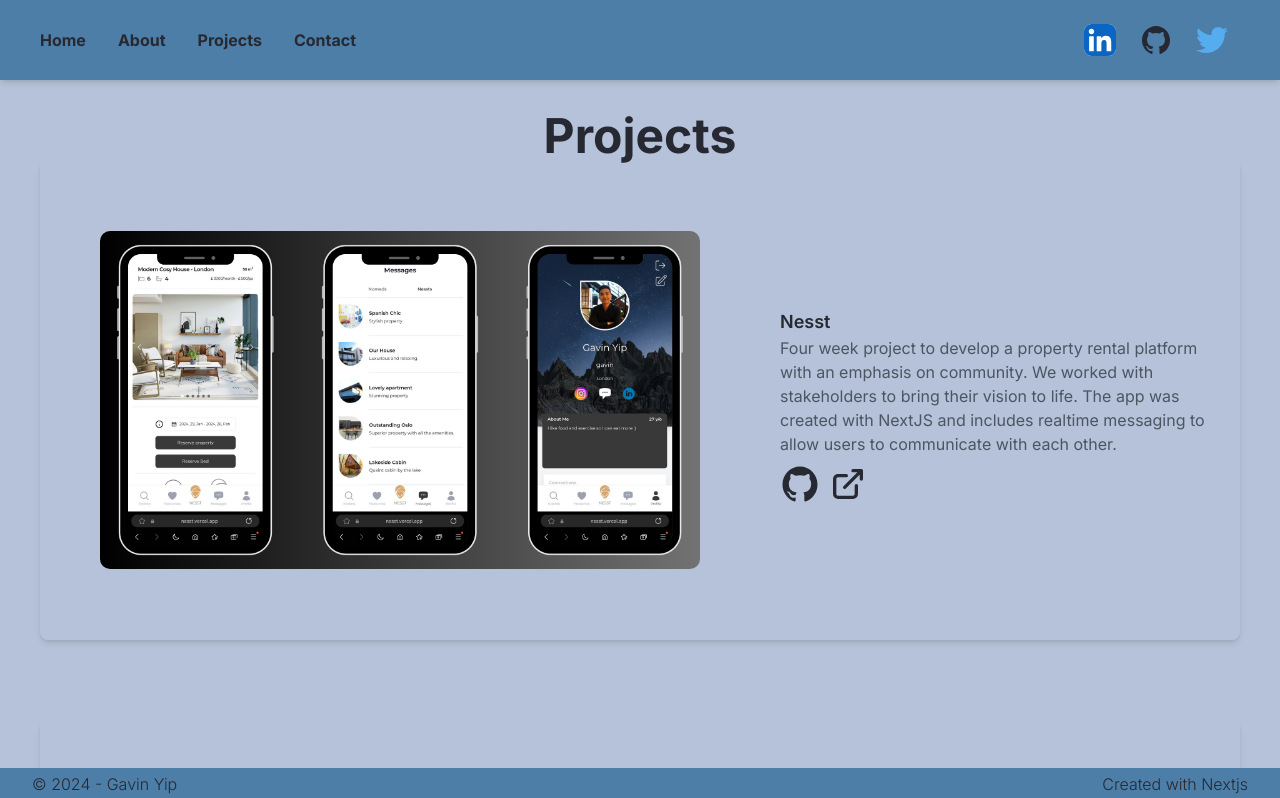
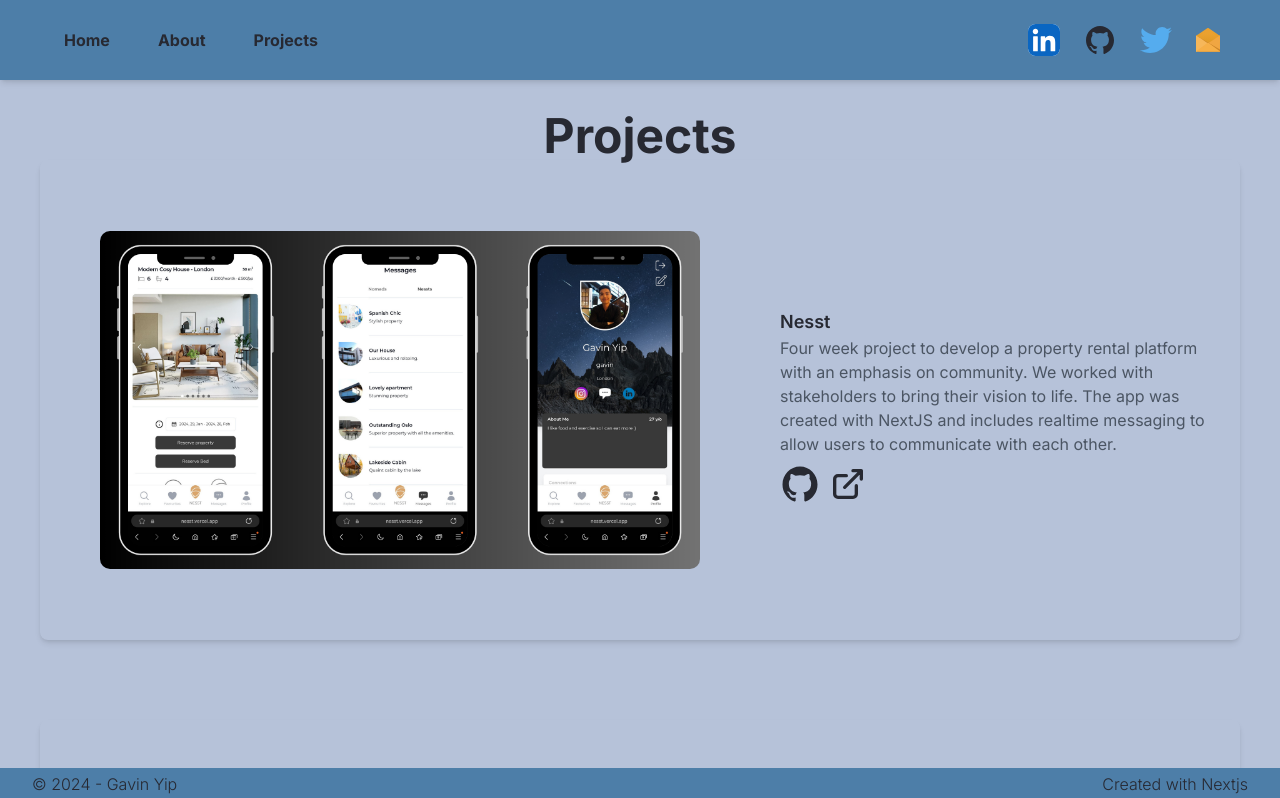
Before and after one commit to Gavinpiy/portfolio, a Next.js app: page /projects in a window 1280 px wide. Shown: the top 798 px of the page. Built offline with nearby package versions, Linux system fonts and the light colour scheme.

Commit message:
added email icon to header

```diff
--- a/components/Header.jsx
+++ b/components/Header.jsx
@@ -1,6 +1,6 @@
 import Link from "next/link";
 import { Logo } from "./Logo";
-import { LinkedInIcon, GithubIcon, TwitterIcon } from "./Icons";
+import { LinkedInIcon, GithubIcon, TwitterIcon, EmailIcon } from "./Icons";
 import { motion } from "framer-motion";
 
 const CustomLink = ({ href, title, className = "" }) => {
@@ -19,10 +19,21 @@ const Header = () => {
   return (
     <header className="flex bg-[#4D7EA8] items-center py-4 lg:py-6 px-6 lg:px-10 justify-between w-full shadow-md ">
       <nav className="flex">
-        <CustomLink href="/" title="Home" className=" mr-2 font-bold lg:mr-4 " />
-        <CustomLink href="/about" title="About" className="mr-2 font-bold lg:mx-4" />
-        <CustomLink href="/projects" title="Projects " className="mr-2 font-bold lg:mx-4" />
-        <CustomLink href="/contact" title="Contact" className="mr-2 font-bold lg:mx-4" />
+        <CustomLink
+          href="/"
+          title="Home"
+          className=" mr-4 font-bold lg:mx-6 "
+        />
+        <CustomLink
+          href="/about"
+          title="About"
+          className="mr-4 font-bold lg:mx-6"
+        />
+        <CustomLink
+          href="/projects"
+          title="Projects "
+          className="mr-4 font-bold lg:mx-6"
+        />
       </nav>
 
       <nav className=" flex items-center justify-center flex-wrap">
@@ -53,6 +64,14 @@ const Header = () => {
         >
           <TwitterIcon />
         </motion.a>
+        <motion.a
+          href="mailto:gavin.yip88@gmail.com"
+          whileHover={{ y: -2 }}
+          whileTap={{ scale: 0.9 }}
+          className="w-6 mx-1 lg:mx-3 lg:w-8"
+        >
+          <EmailIcon />
+        </motion.a>
       </nav>
 
       <div className="absolute left-[50%] top-2 translate-x-[-50%]">
--- a/components/Icons.jsx
+++ b/components/Icons.jsx
@@ -1,3 +1,4 @@
+import exp from "constants";
 import * as React from "react";
 
 export const GithubIcon = ({ className, ...rest }) => (
@@ -409,3 +410,99 @@ export const LinkArrow = ({ className, ...rest }) => (
     />
   </svg>
 );
+
+export const EmailIcon = (props) => (
+  <svg
+    xmlns="http://www.w3.org/2000/svg"
+    xmlSpace="preserve"
+    width={24}
+    height={24}
+    viewBox="0 0 512 512"
+    {...props}
+  >
+    <linearGradient
+      id="a"
+      x1={256}
+      x2={256}
+      y1={347.889}
+      y2={0}
+      gradientUnits="userSpaceOnUse"
+    >
+      <stop
+        offset={0}
+        style={{
+          stopColor: "#da9621",
+        }}
+      />
+      <stop
+        offset={0.768}
+        style={{
+          stopColor: "#eaa12f",
+        }}
+      />
+    </linearGradient>
+    <path
+      d="M511.972 170.467v11.507c-.6.427-1.372.937-2.143 1.448l-19.117 13.041c-1.285.853-2.828 1.875-4.371 2.984-7.973 5.283-18.345 12.358-25.203 16.876L293.376 329.769l-5.315 3.58-15.602 10.569c-1.972 1.278-4.286 2.301-6.858 2.983-1.029.34-2.229.511-3.343.681-.172.085-.343.085-.428.085-1.972.256-3.943.256-5.83.171-1.886.085-3.857.085-5.829-.171a27.086 27.086 0 0 1-3.772-.767c-2.572-.681-4.886-1.705-6.858-2.983l-7.029-4.774-8.572-5.795L50.862 216.324a276.656 276.656 0 0 0-6.429-4.262c-6-4.006-13.03-8.779-18.774-12.614-1.543-1.109-3.086-2.131-4.372-2.984L2.171 183.423c-.771-.511-1.543-1.022-2.143-1.448v-11.507c0-1.96.257-3.494.686-4.943 0-.084.086-.084.086-.084.429-.341.857-.597 1.371-.939l6.172-4.262 12.944-8.779c8.143-5.454 21.431-14.489 29.574-19.859L239.541 4.007C244.085 1.109 250.085-.255 256 .086c.6 0 1.114-.085 1.715-.085h.086c5.315 0 10.63 1.365 14.659 4.007l188.679 127.594c6.772 4.432 17.059 11.421 25.031 16.792 1.629 1.107 3.172 2.131 4.543 3.067l12.944 8.779 6.172 4.262c.514.341.943.597 1.371.939.515 1.447.772 3.066.772 5.026z"
+      style={{
+        fill: "url(#a)",
+      }}
+    />
+    <linearGradient
+      id="b"
+      x1={256}
+      x2={256}
+      y1={398.917}
+      y2={51.064}
+      gradientUnits="userSpaceOnUse"
+    >
+      <stop
+        offset={0}
+        style={{
+          stopColor: "#da9621",
+        }}
+      />
+      <stop
+        offset={0.768}
+        style={{
+          stopColor: "#eaa12f",
+        }}
+      />
+    </linearGradient>
+    <path
+      d="M512 221.49v11.441c-.625.443-1.429.976-2.141 1.508l-19.179 13.037c-8.116 5.41-21.407 14.455-29.524 19.866L272.502 394.875c-2.051 1.33-4.371 2.305-6.868 3.015-3.032.887-6.422 1.153-9.633.975-3.211.178-6.601-.089-9.633-.975-2.498-.71-4.817-1.685-6.868-3.015L50.845 267.341c-8.117-5.411-21.408-14.456-29.524-19.866L2.142 234.439c-.712-.533-1.516-1.065-2.141-1.508V221.49c0-1.951.268-3.548.714-4.966 0-.089.089-.089.089-.089.446-.355.892-.622 1.337-.977l6.245-4.257 12.934-8.78c8.116-5.41 21.407-14.455 29.524-19.866L239.499 55.023c4.549-2.927 10.614-4.258 16.501-3.903 5.887-.355 12.042.975 16.501 3.903l188.655 127.532c8.117 5.411 21.408 14.456 29.524 19.866l12.934 8.78 6.245 4.257c.445.355.891.621 1.337.977.536 1.418.804 3.104.804 5.055z"
+      style={{
+        fill: "url(#b)",
+      }}
+    />
+    <path
+      d="M262.258 314.513v35.968h-1.029l-11.487.767H.028V173.792c0-1.96.257-3.58.686-4.944 0-.085.086-.085.086-.085.943-2.983 2.829-4.688 5.315-5.114l10.716 6.307 5.057 2.983 23.06 13.553 1.2.681 14.659 8.609 166.819 98.359.343.171 33.089 19.433 1.2.768z"
+      style={{
+        fill: "#cc8529",
+      }}
+    />
+    <path
+      d="M266.715 336.247c0 .085-1.714 1.279-4.457 3.239a177.152 177.152 0 0 0-6.258 4.262c-1.2.767-2.486 1.619-3.857 2.557l-1.972 1.363-3.772 2.557-1.629 1.023-26.66 17.984c-2.829 1.875-5.658 3.835-8.229 5.626-4.886 3.324-8.916 6.051-10.287 6.903-1.972 1.449-10.201 6.99-18.345 12.529l-44.577 30.088-.172.171-.085.085-109.384 73.813c-1.886 1.279-3.943 2.642-5.915 4.006-1.115.767-2.229 1.449-3.343 2.216H8.515c-4.972 0-7.801-1.108-8.401-2.983v-.085c0-.341-.086-.597 0-1.023-.086-.512-.086-1.023-.086-1.62V173.792c0-1.96.257-3.58.686-4.944 0-.085.086-.085.086-.085.943-2.983 2.829-4.688 5.315-5.114.771-.256 1.457-.256 2.229-.171 1.886.085 4.029.938 6.344 2.472l30.346 20.456 1.114.767 13.116 8.864.771.512c8.058 5.455 20.745 14.064 28.632 19.348l153.446 103.729c.172.085.343.171.429.256l.771.512c2.057 1.363 4.029 2.728 5.829 3.92 3.001 1.96 5.401 3.665 6.858 4.688.857.512 1.458.852 1.543.937.343.255 2.486 1.705 4.715 3.324.086 0 .086.085.171.085 2.315 1.62 4.286 2.813 4.286 2.899z"
+      style={{
+        fill: "#f6b75a",
+      }}
+    />
+    <path
+      d="M511.865 171.974c.074 1 .134 2.92.134 4.267v323.257c0 .317-.089 1.248-.089 1.419V501.627c0 .024-.783.723-1.74 1.551-.957.829-7.747 1.507-9.094 1.507h-4.378c-1.347 0-3.365-.612-4.486-1.359l-5.204-3.489c-1.12-.748-2.95-1.976-4.066-2.731L332.776 395.641l-4.058-2.742-14.324-9.753a1373.46 1373.46 0 0 0-4.05-2.754l-14.412-9.754a1252.76 1252.76 0 0 0-4.055-2.747l-24.216-16.33-4.062-2.736-1.734-1.167a847.668 847.668 0 0 0-4.072-2.72s-.635-.421-1.795-1.219c-6.155-4.257-10.704-7.362-10.704-7.451 0-.089 1.963-1.329 4.282-2.926 2.318-1.597 2.885-1.986 2.885-1.986a337.009 337.009 0 0 0 2.332-1.607c.172-.122 2.109-1.383 3.214-2.152 0 0 5.125-3.567 10.657-7.204l.268-.178.668-.443c.073-.049.954-.617 1.74-1.153.785-.536 2.341-1.592 3.457-2.346l146.508-98.984a3606.7 3606.7 0 0 0 4.056-2.745l25.377-17.123a5759.21 5759.21 0 0 0 4.06-2.739l40.451-27.324c1.116-.754 3-1.892 4.187-2.529 0 0 1.065-.637 2.169-.881s3.079-.189 4.389.123l3.792 2.662c.776 1.103 2.005 4.241 2.079 5.241z"
+      style={{
+        fill: "#f0a642",
+      }}
+    />
+    <path
+      d="M511.999 458.657v40.265c0 .62 0 1.153-.089 1.685.089.355 0 .621 0 .976v.089c-.625 1.862-3.48 3.014-8.385 3.014H46.383l90.001-80.084.089-.089L249.13 324.297l10.972-9.668 2.942-2.661 9.723 5.677 239.232 141.012z"
+      style={{
+        fill: "#cc8529",
+      }}
+    />
+    <path
+      d="M511.999 497.414v1.508c0 .62 0 1.153-.089 1.685.089.355 0 .621 0 .976v.089c-.625 1.862-3.48 3.014-8.385 3.014H8.474c-4.905 0-7.76-1.152-8.385-3.014v-.089c0-.355-.089-.621 0-.976C0 500.075 0 499.542 0 498.922v-1.508c.803-1.064 1.963-2.128 3.479-3.193l238.07-173.651c.089 0 .089-.088.179-.176l.803-.532c4.905-3.46 9.901-5.855 13.469-6.74 1.249.354 2.586.797 4.104 1.507 2.854 1.153 6.154 3.016 9.365 5.233.356.265.624.443.981.708l238.069 173.651c1.516 1.153 2.676 2.217 3.48 3.193z"
+      style={{
+        fill: "#f6af47",
+      }}
+    />
+  </svg>
+)
```
